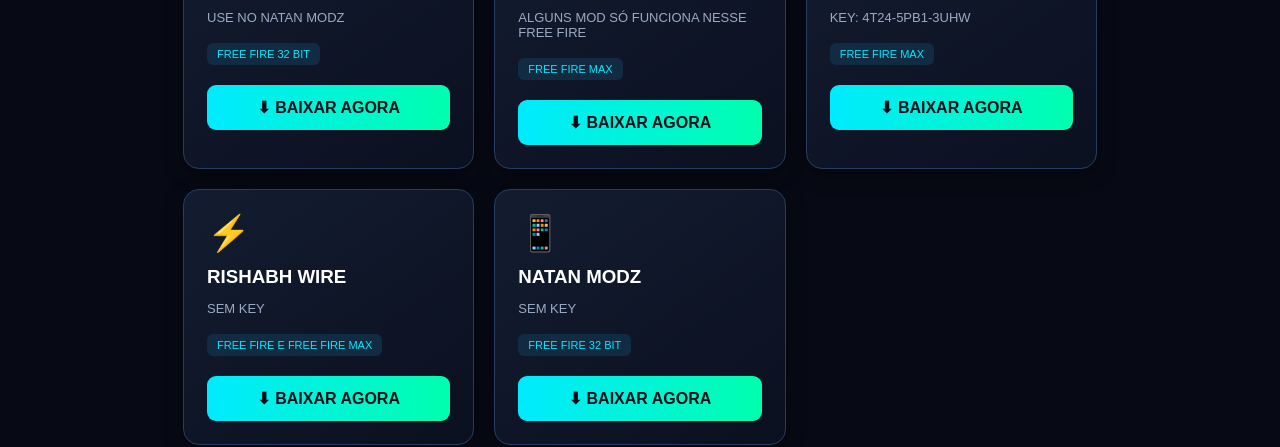
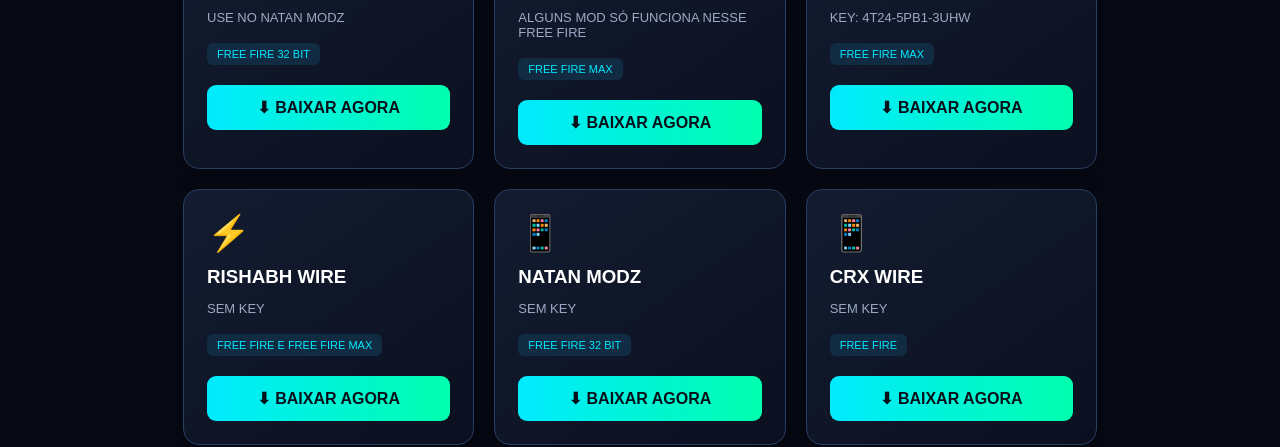
Before and after one commit to Tejsiww918/BS-RENANZIN, a plain HTML site: page index.html in a window 1280 px wide. Shown: the part 505-952 px from the top of the page. Drawn offline with Linux system fonts and the light colour scheme.

Commit message:
Add new card for CRX WIRE with download link

```diff
--- a/index.html
+++ b/index.html
@@ -254,6 +254,19 @@ footer strong {
 </div>
 
 
+<div class="card">
+  <div class="icon">📱</div>
+  <h3>CRX WIRE</h3>
+  <p>SEM KEY</p>
+  <span class="tag">FREE FIRE</span>
+
+  <a class="btn"
+     href="https://snet.blog/bsl6eq7"
+     target="_blank">
+     ⬇ BAIXAR AGORA
+  </a>
+</div>
+
 
   </div>
 
```
